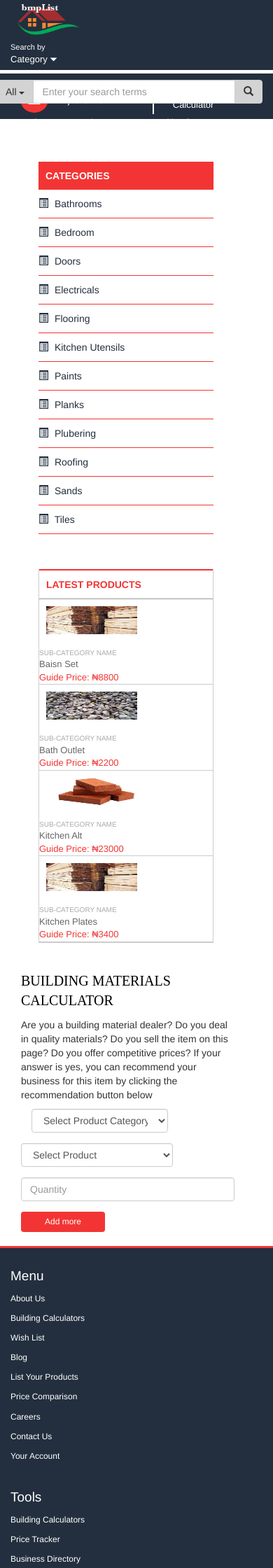
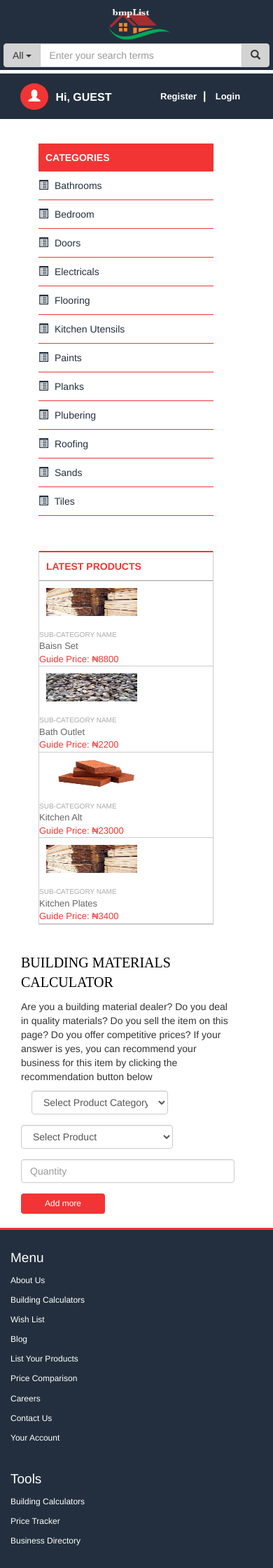
Before and after one commit to kobomarun/bmplisting, a CodeIgniter app: page /database/index.php/calculator/index/1 in a window 390 px wide. Shown: the top 2240 px of the page at 70% size. Run offline with CodeIgniter, Linux system fonts and the light colour scheme; data comes from the database, SQL or seed files in the repository; grey boxes labelled with a size stand in for pictures from a placeholder-image service; some libraries are stand-ins or nearby versions.

Commit message:
BMP-91A: Homepage Mobile viewport

```diff
--- a/application/views/template/header.php
+++ b/application/views/template/header.php
@@ -40,10 +40,11 @@
         <header>
           <div class="col-md-2 col-sm-2 col-xs-12">
             <a href="<?php echo base_url(); ?>">
-              <img src="<?php echo base_url(); ?>img/logo.png" class="logo img-responsive" />
+              <img src="<?php echo base_url(); ?>img/logo.png" class="logo img-responsive"/>
             </a>
-            <div class="search-by">Search by</div>
-            <div class="cat-text" data-toggle="dropdown" aria-haspopup="true" aria-expanded="false">Category <i class="glyphicon glyphicon-triangle-bottom"></i></div>
+            <div class="search-by hidden-xs">Search by</div>
+            <div class="cat-text hidden-xs" data-toggle="dropdown" aria-haspopup="true" aria-expanded="false">Category <i class="glyphicon glyphicon-triangle-bottom"></i>
+              </div>
             <ul class="dropdown-menu">
               <?php foreach($query as $cat) { ?>
             <li>
@@ -68,7 +69,7 @@
                   <ul class="dropdown-menu">
                    <?php foreach($query as $cat) { ?>
                   <li>
-                    <a href="<?php echo base_url(); ?>listing/listing/<?php echo $cat->id; ?>/<?php echo preg_replace('/\s+/', '', $cat->name) ?>">
+                    <a href="<?php echo base_url(); ?>category/listing/<?php echo $cat->id; ?>/<?php echo url_title($cat->name) ?>">
                       <?php echo $cat->name; ?>
                     </a>
                   </li>
@@ -123,7 +124,7 @@
         </div>
        </header>
        <?php
-          if($this->uri->segment(1) === "home") {
+          if(current_url() === base_url()) {
             include("homeMenu.php");
           } else {
         ?>
@@ -144,13 +145,13 @@
                 if($this->session->userdata('isLoggedin')) {
                  echo strtoupper($this->session->userdata('fname'));
                } else echo strtoupper("guest" );
-               ?>
+               ?> <span class="visible-xs"><a href="<?php echo base_url(); ?>registration">Register</a> &nbsp;| &nbsp; <a href="<?php echo base_url(); ?>authentication/login">Login</a></span>
              </li>
-            <li> <img src="<?php echo base_url(); ?>img/line.png" alt=""> </li>
-            <li><a href="<?php echo base_url(); ?>calculator">Building Calculator</a></li>
-            <li align="left"><a href="<?php echo base_url(); ?>">&nbsp;&nbsp;Price Tracker</a></li>
-            <li><a href="<?php echo base_url(); ?>">List Your Products</a></li>
-            <li><a href="<?php echo base_url(); ?>">Looking for a Tradesman?</a></li>
+            <li class="hidden-xs"> <img src="<?php echo base_url(); ?>img/line.png" alt=""> </li>
+            <li class="hidden-xs"><a href="<?php echo base_url(); ?>calculator">Building Calculator</a></li>
+            <li align="left" class="hidden-xs"><a href="<?php echo base_url(); ?>">&nbsp;&nbsp;Price Tracker</a></li>
+            <li class="hidden-xs"><a href="<?php echo base_url(); ?>">List Your Products</a></li>
+            <li class="hidden-xs"><a href="<?php echo base_url(); ?>">Looking for a Tradesman?</a></li>
           </ul>
         </div>
        </div>
--- a/css/bmp-www.css
+++ b/css/bmp-www.css
@@ -138,6 +138,10 @@ header .bmp-header-search input[type='text'] {
 .bmp-slider {
   position: relative;
   margin-top: 60px;
+}
+
+.sliderimg {
+  cursor: default; width: 980px; height: 250px; overflow: hidden;
 }
 
 /*bmp intro home*/
@@ -1355,3 +1359,35 @@ footer .terms li a:hover{
   position: relative;
   top: -23px;
 }
+
+/* Mobile Viewport CSS */
+@media (min-width: 320px) and (max-width: 767px) {
+  .logo {
+    display: block;
+    margin-top: 7px;
+    margin-left: auto;
+    margin-right: auto;
+  }
+
+  header .bmp-header-search {
+    position: relative;
+    top: -15px;
+    left: 10px;
+  }
+  .bmp-intro ul li:first-child {
+    width: 600px;
+  }
+
+  .bmp-intro ul li:first-child span{
+    margin-left: 200px;
+    margin-top: -27px;
+  }
+
+  .bmp-slider {
+    height: 200px;
+  }
+
+  .sliderimg {
+    height: 200px;
+  }
+}
```
Also changed, not shown: application/views/template/homeMenu.php (+7 -7 lines), images/1.2ea943e660d79887cae09f15a1eefb8b101.jpg (added), images/1.454ad61d49a0e5aae0ee1299747aaef6101.jpg (added), images/1.9422fc56939f43150726597d6d5461a4101 (1).jpg (added), images/1.9422fc56939f43150726597d6d5461a4101.jpg (added), images/1.d76f67b84af17459855f2783ba6e0ed6101 (1).jpg (added), images/1.d76f67b84af17459855f2783ba6e0ed6101.jpg (added), images/snake_island_1500_900.2ea943e660d79887cae09f15a1eefb8b101.jpg (added), images/snake_island_1500_900.454ad61d49a0e5aae0ee1299747aaef6101.jpg (added), images/snake_island_1500_900.9422fc56939f43150726597d6d5461a4101 (1).jpg (added), images/snake_island_1500_900.9422fc56939f43150726597d6d5461a4101.jpg (added), images/snake_island_1500_900.d76f67b84af17459855f2783ba6e0ed6101 (1).jpg (added), images/snake_island_1500_900.d76f67b84af17459855f2783ba6e0ed6101 (2).jpg (added), images/snake_island_1500_900.d76f67b84af17459855f2783ba6e0ed6101.jpg (added).
